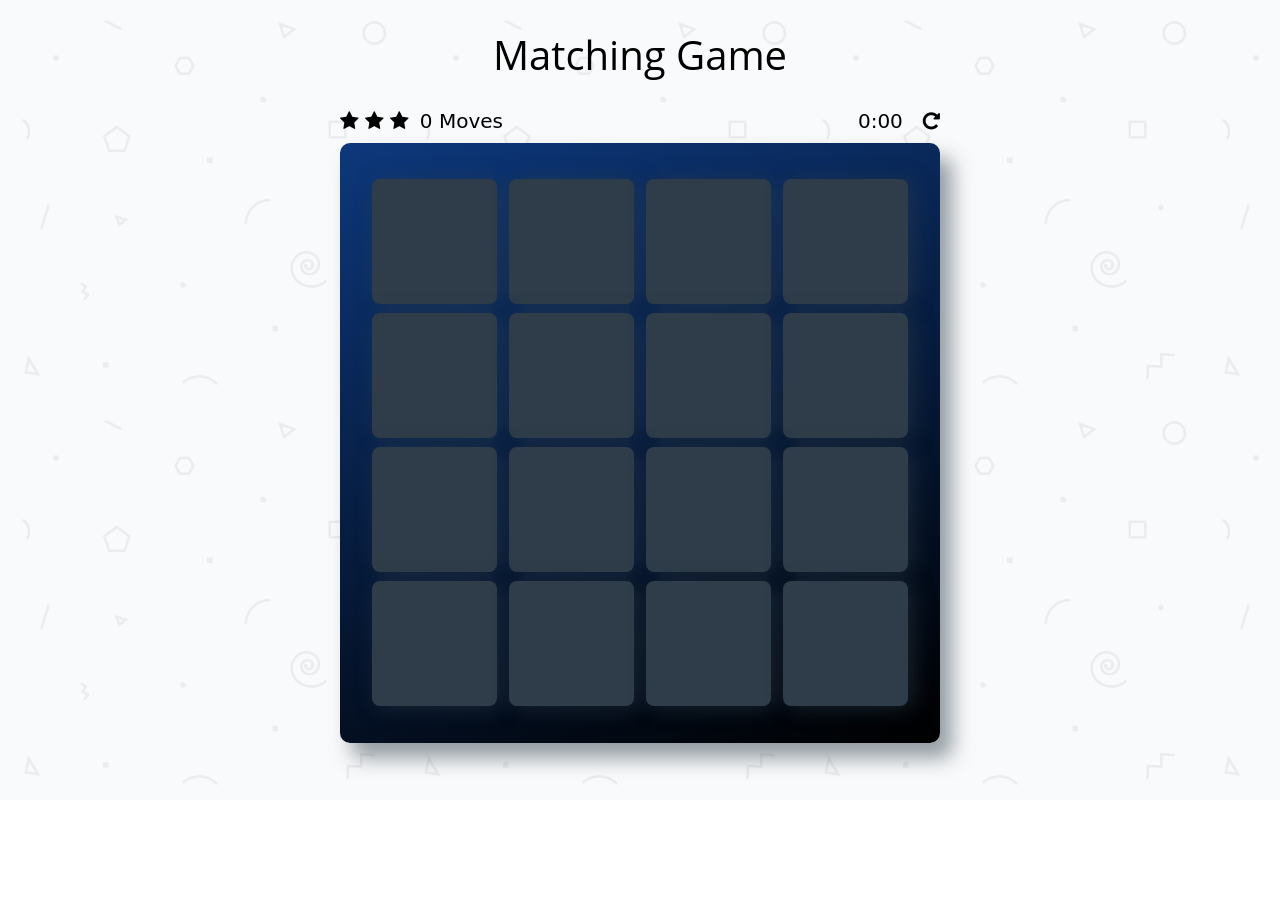
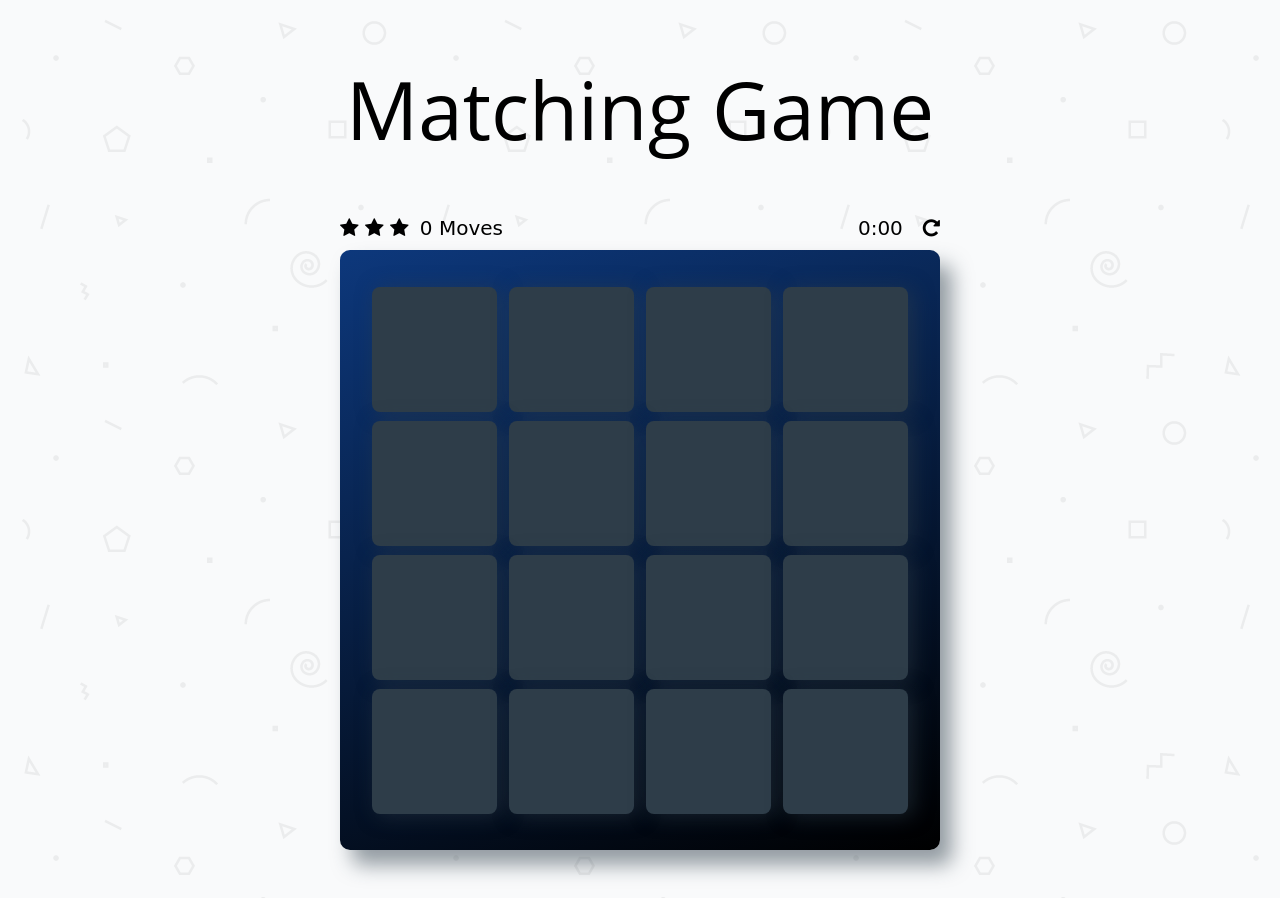
Before and after one commit to JordyDominguez/memory-game, a plain HTML site: page index.html in a window 1280 px wide. Before the commit the page ends 800 px from the top, so only its background shows below. Drawn offline with Linux system fonts and the light colour scheme; a web font is replaced by a local one.

Commit message:
Add files via upload

```diff
--- a/css/app.css
+++ b/css/app.css
@@ -180,12 +180,13 @@ h1 {
 @media screen and (min-width: 320px) {
     .deck {
         width: 300px;
-        height: 325px;
+        height: 400px;
+        padding: 15px;
     }
 
     .deck .card {
-        height: 50px;
-        width: 50px;
+        height: 60px;
+        width: 60px;
     }
 
     .score-panel {
@@ -196,9 +197,14 @@ h1 {
 }
 
 @media screen and (min-width: 768px) {
+    h1 {
+    font-size: 60px;
+    }
+
     .deck {
         width: 700px;
         height: 700px;
+        padding: 32px;
     }
 
     .deck .card {
@@ -214,6 +220,10 @@ h1 {
 }
 
 @media screen and (min-width: 1000px) {
+    h1 {
+    font-size: 80px;
+    }
+
     .deck {
         width: 600px;
         height: 600px;
--- a/index.html
+++ b/index.html
@@ -3,7 +3,8 @@
 <head>
     <meta charset="utf-8">
     <title>Matching Game</title>
-    <meta name="description" content="">
+    <meta name="description" content="Jordy Dominguez's Matching Game for Udacity">
+    <meta name="viewport" content="width=device-width, initial-scale=1">
     <link rel="stylesheet prefetch" href="https://maxcdn.bootstrapcdn.com/font-awesome/4.7.0/css/font-awesome.min.css">
     <link rel="stylesheet prefetch" href="https://fonts.googleapis.com/css?family=Coda">
     <link rel="stylesheet" href="css/app.css">
--- a/js/app.js
+++ b/js/app.js
@@ -1,13 +1,8 @@
 // List that holds all cards
-const cards = ['fa-diamond', 'fa-diamond',
-			   'fa-paper-plane-o', 'fa-paper-plane-o',
-			   'fa-anchor', 'fa-anchor',
-			   'fa-bolt', 'fa-bolt',
-			   'fa-cube', 'fa-cube',
-			   'fa-leaf', 'fa-leaf',
-			   'fa-bicycle', 'fa-bicycle',
-			   'fa-bomb', 'fa-bomb'
+let cards = ['fa-diamond', 'fa-paper-plane-o', 'fa-anchor', 'fa-bolt',
+				'fa-cube', 'fa-leaf', 'fa-bicycle', 'fa-bomb'
 			  ];
+cards = cards.concat(cards);
 
 //Function that creates the cards
 function generateCard(card){
```
